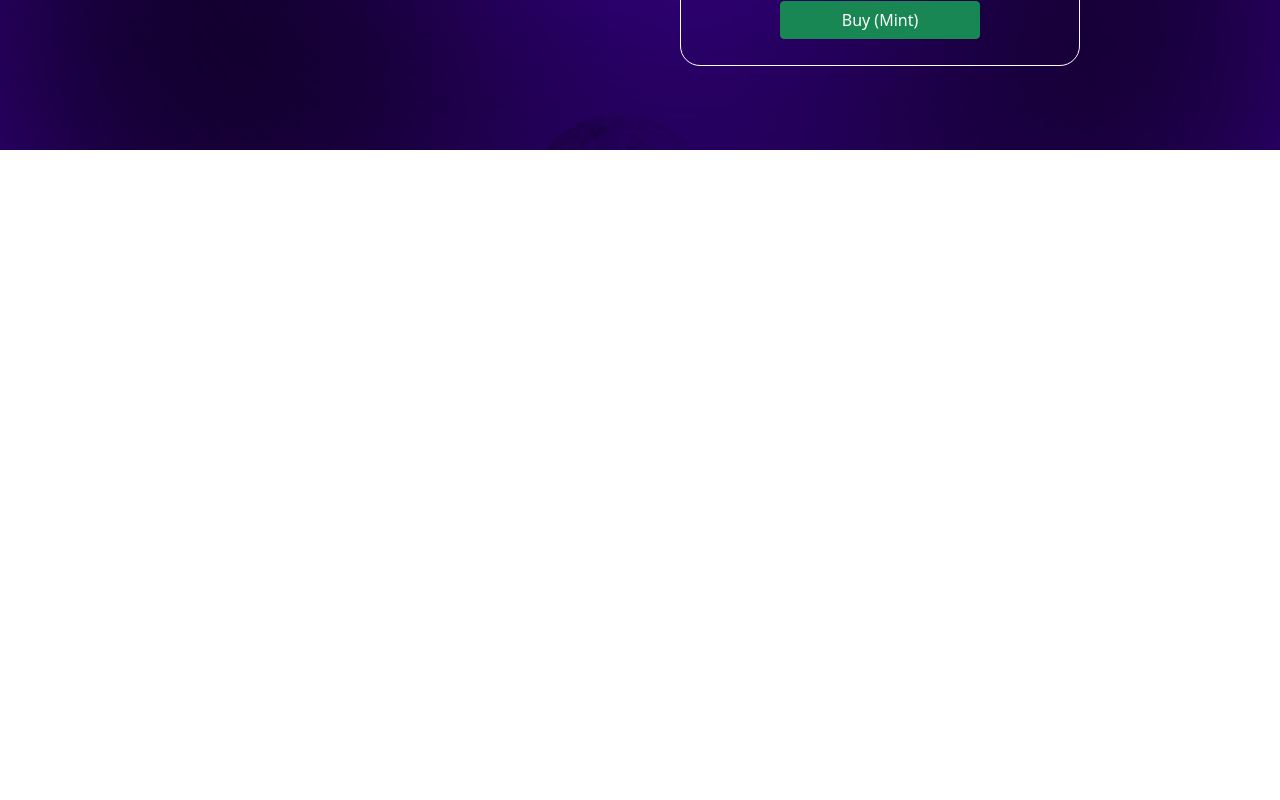
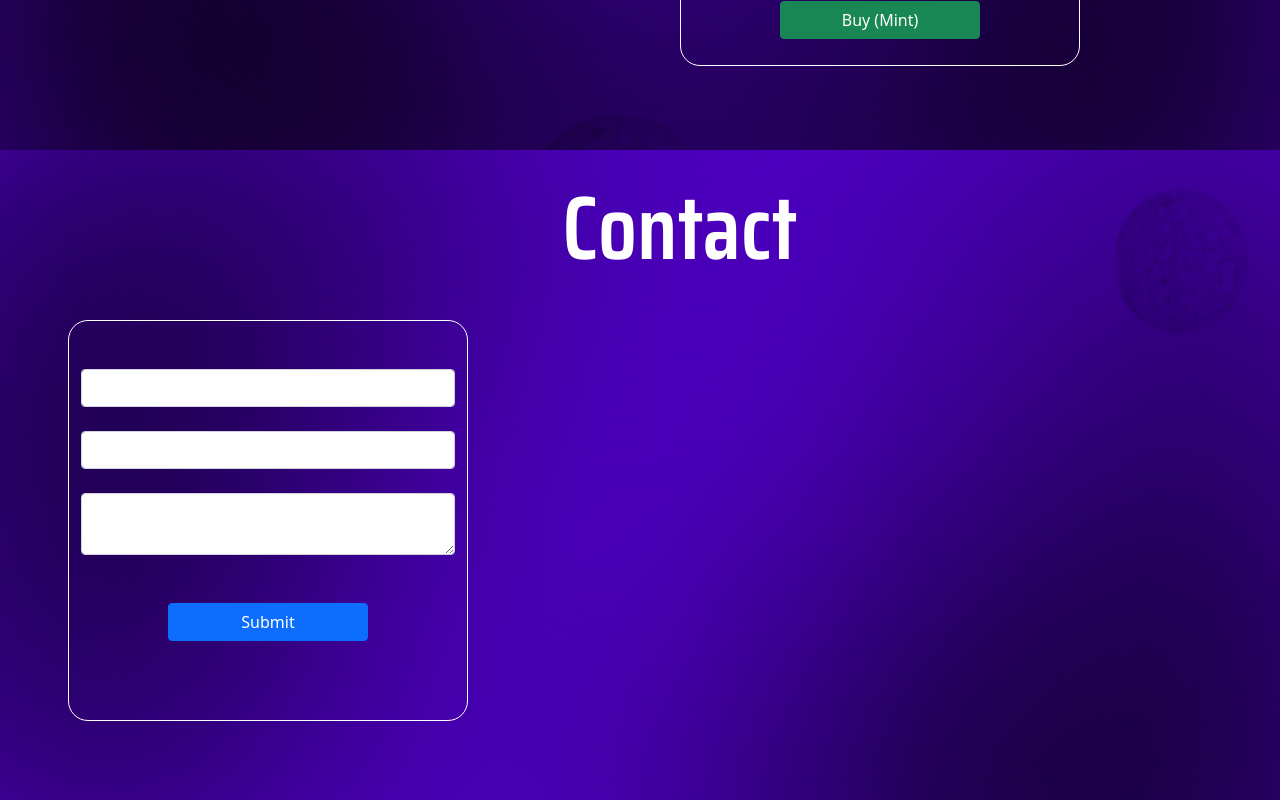
Before and after one commit to LucianoSainz/NFT-Website-Template, a React (Create React App) app: page / in a window 1280 px wide. Shown: the part 1821-2621 px from the top of the page. Before the commit the page ends 1971 px from the top, so only its background shows below. Built offline with nearby package versions, Linux system fonts and the light colour scheme.

Commit message:
added contact form

```diff
--- a/src/App.css
+++ b/src/App.css
@@ -112,3 +112,18 @@
   font-size: 18px;
   color:#fff;
 }
+.container-contact {
+  background-image: url('./img/fondo4-1.png');
+  background-size: cover;
+  background-repeat: no-repeat;
+  padding-left: 80px;
+  height: 650px;
+}
+.contact{
+  margin-top: 30px;
+    width: 400px;
+    height: 401px;
+    background: transparent;
+    border: 1px solid #fff;
+    border-radius: 20px;
+}
--- a/src/App.js
+++ b/src/App.js
@@ -4,6 +4,7 @@ import Navbar from "./components/navbar";
 import Home from "./components/home";
 import About from "./components/about";
 import Mint from "./components/mint";
+import Contact from "./components/contact";
 
 function App() {
   return (
@@ -12,6 +13,7 @@ function App() {
       <Home />
       <About />
       <Mint />
+      <Contact />
     </div>
   );
 }
--- a/src/components/contact.js
+++ b/src/components/contact.js
@@ -1,7 +1,29 @@
 import React from "react";
 
 const Contact = () => {
-  return <></>;
+  return (
+    <>
+      <div class="container-contact">
+        <div class="row">
+          <div class="content-title">
+            <h1 class="title-three pt-4">Contact</h1>
+          </div>
+          <div class="col-lg-6 contact">
+            <form>
+              <input type="text" class="form-control mt-5" id="name"></input>
+              <input type="email" class="form-control mt-4" id="email"></input>
+              <textarea class="form-control mt-4"></textarea>
+              <div class="content-button d-flex justify-content-center">
+                <button type="submit" class="btn btn-primary mt-5">
+                  Submit
+                </button>
+              </div>
+            </form>
+          </div>
+        </div>
+      </div>
+    </>
+  );
 };
 
 export default Contact;
```
